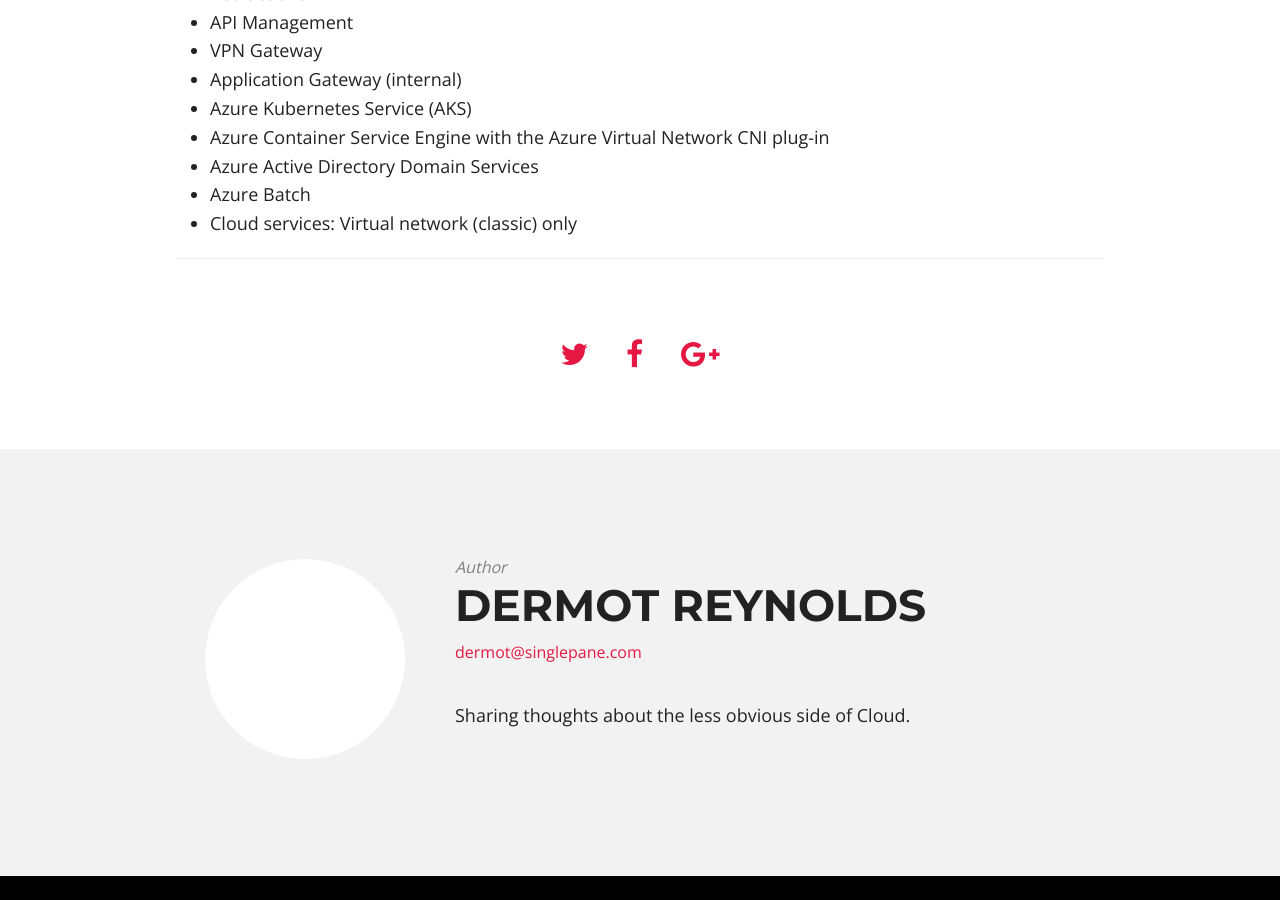
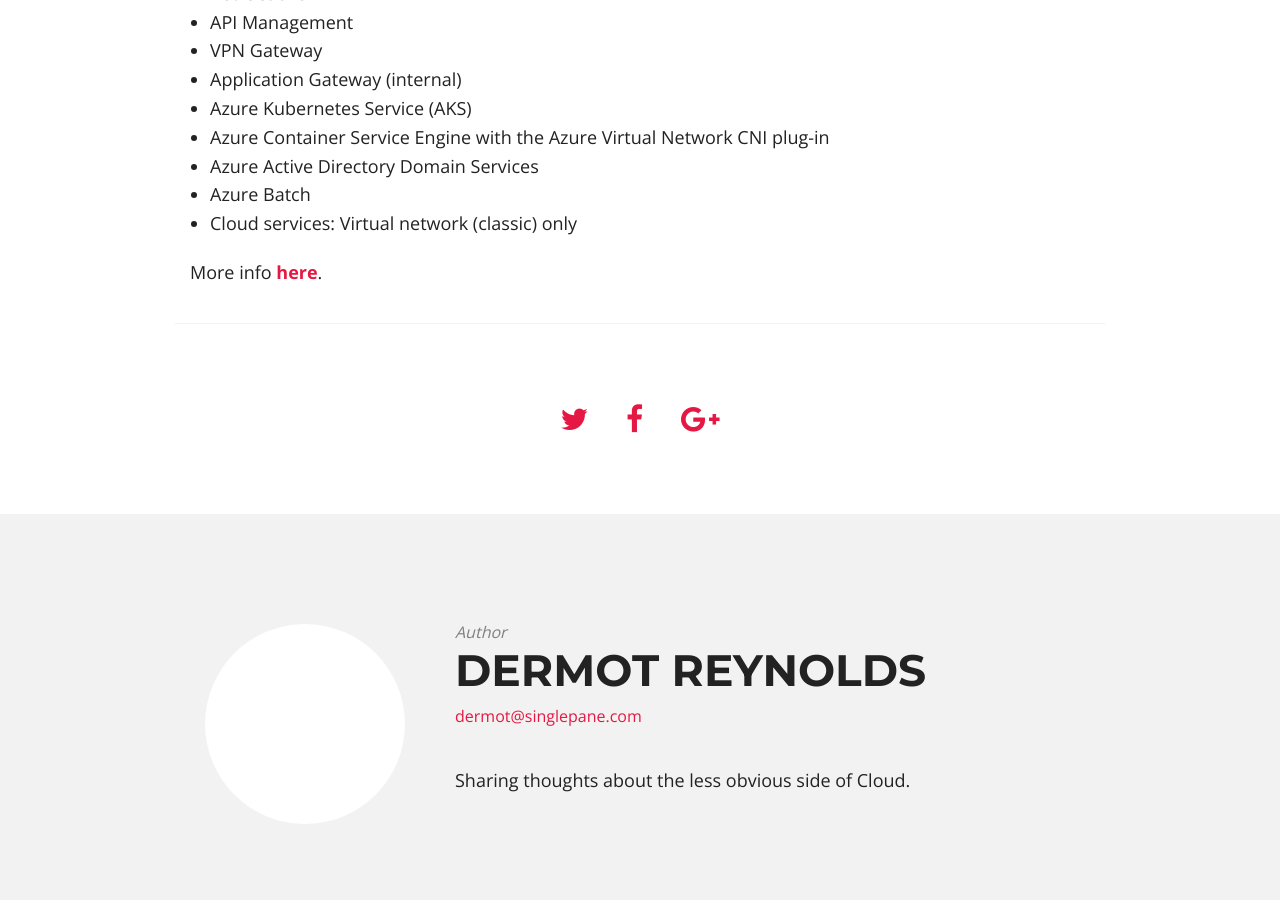
Before and after one commit to dermotreynolds/old.dermotreynolds.github.io, a Jekyll site: the page built from _posts/inprogress/2017-05-20-0-dedicated-paas.md, in a window 1280 px wide and 900 px high, scrolled down 1093 px. Built offline with Jekyll 4.4.1, drawn with Linux system fonts in a browser that asks for light colours; nearby versions of some CDN libraries.

Commit message:
Full End To End

```diff
--- a/_posts/inprogress/2017-05-20-0-dedicated-paas.md
+++ b/_posts/inprogress/2017-05-20-0-dedicated-paas.md
@@ -33,3 +33,5 @@
 - Azure Active Directory Domain Services
 - Azure Batch
 - Cloud services: Virtual network (classic) only
+
+More info __[here](https://docs.microsoft.com/en-us/azure/virtual-network/virtual-network-for-azure-services){:target="_blank"}__.
```
